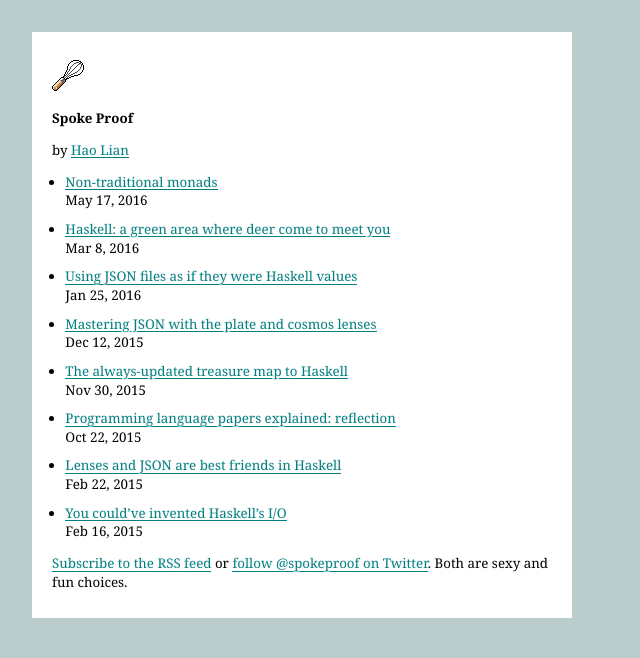
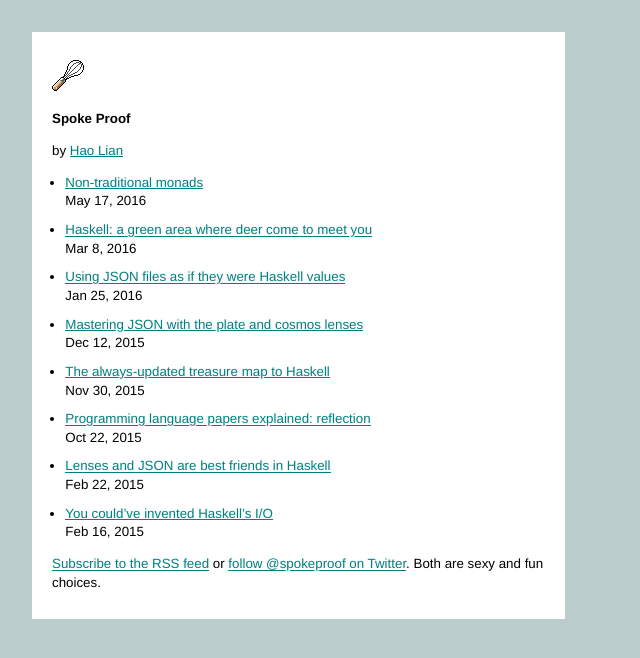
Before and after one commit to hlian/hao.codes, a Jekyll site: the page built from index.html, in a window 1280 px wide. Shown: the top 658 px of the page, without its empty margins (0-640 px from the left). Built offline with Jekyll 4.4.1, drawn with Linux system fonts in a browser that asks for light colours.

Commit message:
Update _typography.scss

```diff
--- a/_sass/_typography.scss
+++ b/_sass/_typography.scss
@@ -3,7 +3,7 @@
 }
 
 html {
-  font-family: alegreya, georgia, serif;
+  font-family: helvetica, arial, sans-serif;
   font-size: 14pt;
   background: #bcc;
   text-rendering: optimizeLegibility;
```
